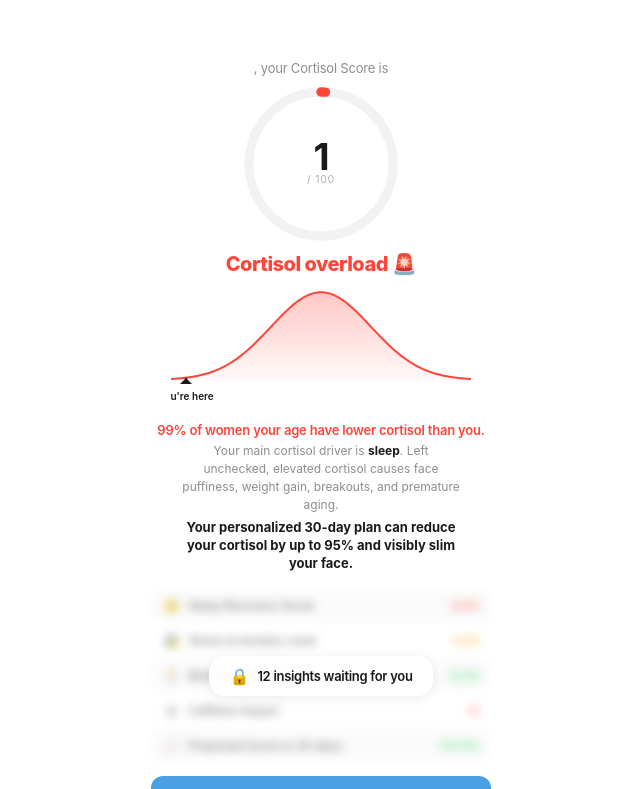
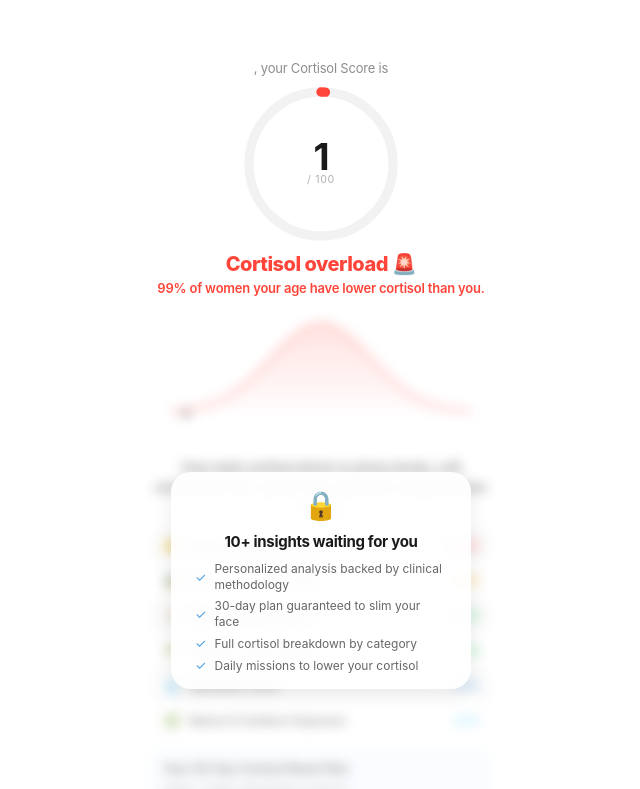
Before and after one commit to keyzersoze870/glowup-mvp, a Next.js app: page /paywall in a window 1280 px wide. Shown: the top 789 px of the page, without its empty margins (319-959 px from the left). Built offline with nearby package versions, Linux system fonts and the light colour scheme; sample sign-in values are in the browser's storage; a web font is replaced by a local one.

Commit message:
blurred paywall with 4 promises

```diff
--- a/src/app/paywall/page.tsx
+++ b/src/app/paywall/page.tsx
@@ -139,7 +139,7 @@ export default function PaywallPage(){
   return(
     <main style={{minHeight:'100svh',background:'#FFFFFF',fontFamily:sf,display:'flex',flexDirection:'column',alignItems:'center',padding:'60px 24px 40px',overflow:'auto'}}>
 
-      {/* SCORE */}
+      {/* SCORE — VISIBLE */}
       <p style={{fontSize:13,color:'rgba(0,0,0,0.45)',letterSpacing:-0.2,marginBottom:8,animation:'fadeIn 0.5s ease'}}>
         {profile.prenom}, your Cortisol Score is
       </p>
@@ -152,38 +152,37 @@ export default function PaywallPage(){
         </svg>
       </div>
       <span style={{fontSize:20,fontWeight:800,color:scoreColor,letterSpacing:-0.5,marginBottom:4,animation:'fadeIn 1s ease'}}>{scoreLabel}</span>
+      <p style={{fontSize:13,color:RED,fontWeight:600,letterSpacing:-0.2,marginBottom:16}}>
+        {pctAbove}% of women your age have lower cortisol than you.
+      </p>
 
-      {/* BELL CURVE */}
-      <div style={{width:'100%',maxWidth:300,marginBottom:8,animation:'fadeIn 1.2s ease'}}>
+      {/* EVERYTHING ELSE — BLURRED WITH LOCK */}
+      <div style={{width:'100%',maxWidth:340,marginBottom:16,position:'relative'}}>
+        <div style={{filter:'blur(6px)',pointerEvents:'none',userSelect:'none',opacity:0.5}}>
+
+          {/* Blurred bell curve */}
+          <div style={{width:'100%',maxWidth:300,margin:'0 auto 12px'}}>
             <svg viewBox={`0 0 ${w} ${h+30}`} style={{width:'100%',height:'auto'}}>
               <defs><linearGradient id="payGrad" x1="0" y1="0" x2="0" y2="1"><stop offset="0%" stopColor={scoreColor} stopOpacity="0.3"/><stop offset="100%" stopColor={scoreColor} stopOpacity="0.03"/></linearGradient></defs>
               <polygon points={`0,${h} ${bellPts.join(' ')} ${w},${h}`} fill="url(#payGrad)"/>
-          <polyline points={bellPts.join(' ')} fill="none" stroke={scoreColor} strokeWidth="2" strokeLinecap="round"/>
-          <line x1={markerX} y1={markerY} x2={markerX} y2={h} stroke="#1A1A1A" strokeWidth="1.5" strokeDasharray="3,3"/>
+              <polyline points={bellPts.join(' ')} fill="none" stroke={scoreColor} strokeWidth="2"/>
               <polygon points={`${markerX-6},${h+4} ${markerX+6},${h+4} ${markerX},${h-2}`} fill="#1A1A1A"/>
-          <text x={markerX} y={h+20} textAnchor="middle" style={{fontSize:10,fontWeight:600,fill:'#1A1A1A',fontFamily:sf}}>You're here</text>
             </svg>
           </div>
 
-      <p style={{fontSize:13,color:RED,fontWeight:600,letterSpacing:-0.2,marginBottom:4}}>
-        {pctAbove}% of women your age have lower cortisol than you.
-      </p>
-      <p style={{fontSize:12,color:'rgba(0,0,0,0.45)',marginBottom:4,textAlign:'center',lineHeight:1.5,maxWidth:280}}>
-        Your main cortisol driver is <span style={{fontWeight:700,color:'#1A1A1A'}}>{weakLabels[weakest]}</span>. Left unchecked, elevated cortisol causes face puffiness, weight gain, breakouts, and premature aging.
-      </p>
-      <p style={{fontSize:13,color:'#1A1A1A',fontWeight:700,marginBottom:16,textAlign:'center',maxWidth:280,lineHeight:1.4}}>
-        Your personalized 30-day plan can reduce your cortisol by up to 95% and visibly slim your face.
+          {/* Blurred message */}
+          <p style={{fontSize:13,color:'#1A1A1A',fontWeight:600,textAlign:'center',marginBottom:12,lineHeight:1.5}}>
+            Your main cortisol driver is stress levels. Left unchecked this causes face puffiness and premature aging.
           </p>
 
-      {/* BLURRED DETAILED LIST */}
-      <div style={{width:'100%',maxWidth:340,marginBottom:12,position:'relative'}}>
-        <div style={{filter:'blur(5px)',pointerEvents:'none',userSelect:'none',opacity:0.55}}>
+          {/* Blurred breakdown */}
           {[
             {icon:'😴',label:'Sleep Recovery Score',val:'4/20',color:RED},
             {icon:'😰',label:'Stress & Anxiety Level',val:'6/18',color:'#FF9F0A'},
             {icon:'🏃',label:'Movement & Exercise',val:'12/16',color:'#30D158'},
-            {icon:'☕',label:'Caffeine Impact',val:'-6',color:RED},
-            {icon:'📈',label:'Projected Score in 30 days',val:'78/100',color:'#30D158'},
+            {icon:'🥗',label:'Nutrition & Diet Quality',val:'7/16',color:'#30D158'},
+            {icon:'💧',label:'Hydration Level',val:'4/10',color:ACCENT},
+            {icon:'🌿',label:'Nature & Outdoor Exposure',val:'3/10',color:'#64D2FF'},
           ].map((item,i)=>(
             <div key={i} style={{display:'flex',alignItems:'center',justifyContent:'space-between',padding:'8px 12px',background:i%2===0?'rgba(0,0,0,0.03)':'transparent',borderRadius:8,marginBottom:2}}>
               <div style={{display:'flex',alignItems:'center',gap:8}}>
@@ -193,18 +192,47 @@ export default function PaywallPage(){
               <span style={{fontSize:12,fontWeight:700,color:item.color}}>{item.val}</span>
             </div>
           ))}
+
+          {/* Blurred plan preview */}
+          <div style={{marginTop:12,padding:'12px',background:'rgba(74,159,229,0.06)',borderRadius:12}}>
+            <p style={{fontSize:12,fontWeight:600,color:'#1A1A1A',marginBottom:6}}>Your 30-Day Cortisol Reset Plan</p>
+            <p style={{fontSize:11,color:'rgba(0,0,0,0.5)'}}>Week 1: Sleep optimization protocol</p>
+            <p style={{fontSize:11,color:'rgba(0,0,0,0.5)'}}>Week 2: Stress reduction routine</p>
+            <p style={{fontSize:11,color:'rgba(0,0,0,0.5)'}}>Week 3: Nutrition & hydration reset</p>
+            <p style={{fontSize:11,color:'rgba(0,0,0,0.5)'}}>Week 4: Maintenance & tracking</p>
           </div>
-        <div style={{position:'absolute',inset:0,display:'flex',alignItems:'center',justifyContent:'center'}}>
-          <div style={{background:'rgba(255,255,255,0.9)',borderRadius:16,padding:'10px 20px',display:'flex',alignItems:'center',gap:8,boxShadow:'0 2px 12px rgba(0,0,0,0.08)'}}>
-            <span style={{fontSize:16}}>🔒</span>
-            <span style={{fontSize:13,fontWeight:600,color:'#1A1A1A',letterSpacing:-0.3}}>12 insights waiting for you</span>
+        </div>
+
+        {/* LOCK OVERLAY */}
+        <div style={{position:'absolute',inset:0,display:'flex',flexDirection:'column',alignItems:'center',justifyContent:'center',gap:12}}>
+          <div style={{background:'rgba(255,255,255,0.92)',borderRadius:20,padding:'16px 24px',display:'flex',flexDirection:'column',alignItems:'center',gap:10,boxShadow:'0 4px 20px rgba(0,0,0,0.08)',maxWidth:300}}>
+            <span style={{fontSize:28}}>🔒</span>
+            <p style={{fontSize:15,fontWeight:700,color:'#1A1A1A',letterSpacing:-0.3,textAlign:'center'}}>10+ insights waiting for you</p>
+            <div style={{display:'flex',flexDirection:'column',gap:6,width:'100%'}}>
+              <div style={{display:'flex',alignItems:'center',gap:8}}>
+                <span style={{color:ACCENT,fontSize:13}}>✓</span>
+                <span style={{fontSize:12,color:'rgba(0,0,0,0.6)',lineHeight:1.3}}>Personalized analysis backed by clinical methodology</span>
+              </div>
+              <div style={{display:'flex',alignItems:'center',gap:8}}>
+                <span style={{color:ACCENT,fontSize:13}}>✓</span>
+                <span style={{fontSize:12,color:'rgba(0,0,0,0.6)',lineHeight:1.3}}>30-day plan guaranteed to slim your face</span>
+              </div>
+              <div style={{display:'flex',alignItems:'center',gap:8}}>
+                <span style={{color:ACCENT,fontSize:13}}>✓</span>
+                <span style={{fontSize:12,color:'rgba(0,0,0,0.6)',lineHeight:1.3}}>Full cortisol breakdown by category</span>
+              </div>
+              <div style={{display:'flex',alignItems:'center',gap:8}}>
+                <span style={{color:ACCENT,fontSize:13}}>✓</span>
+                <span style={{fontSize:12,color:'rgba(0,0,0,0.6)',lineHeight:1.3}}>Daily missions to lower your cortisol</span>
+              </div>
+            </div>
           </div>
         </div>
       </div>
 
       {/* CTA under blurred zone */}
-      <button onClick={()=>document.querySelector('#signup')?.scrollIntoView({behavior:'smooth'})} style={{width:'100%',maxWidth:340,padding:'12px',background:ACCENT,border:'none',borderRadius:12,color:'#FFFFFF',fontSize:14,fontWeight:600,cursor:'pointer',fontFamily:sf,letterSpacing:-0.2,marginBottom:20}}>
-        Improve my cortisol score →
+      <button onClick={()=>document.querySelector('#pricing')?.scrollIntoView({behavior:'smooth'})} style={{width:'100%',maxWidth:340,padding:'14px',background:ACCENT,border:'none',borderRadius:14,color:'#FFFFFF',fontSize:15,fontWeight:600,cursor:'pointer',fontFamily:sf,letterSpacing:-0.2,marginBottom:20}}>
+        Unlock my full cortisol report →
       </button>
 
       {/* SOCIAL PROOF */}
```
Lines whose indentation alone changed are shown as unchanged.
